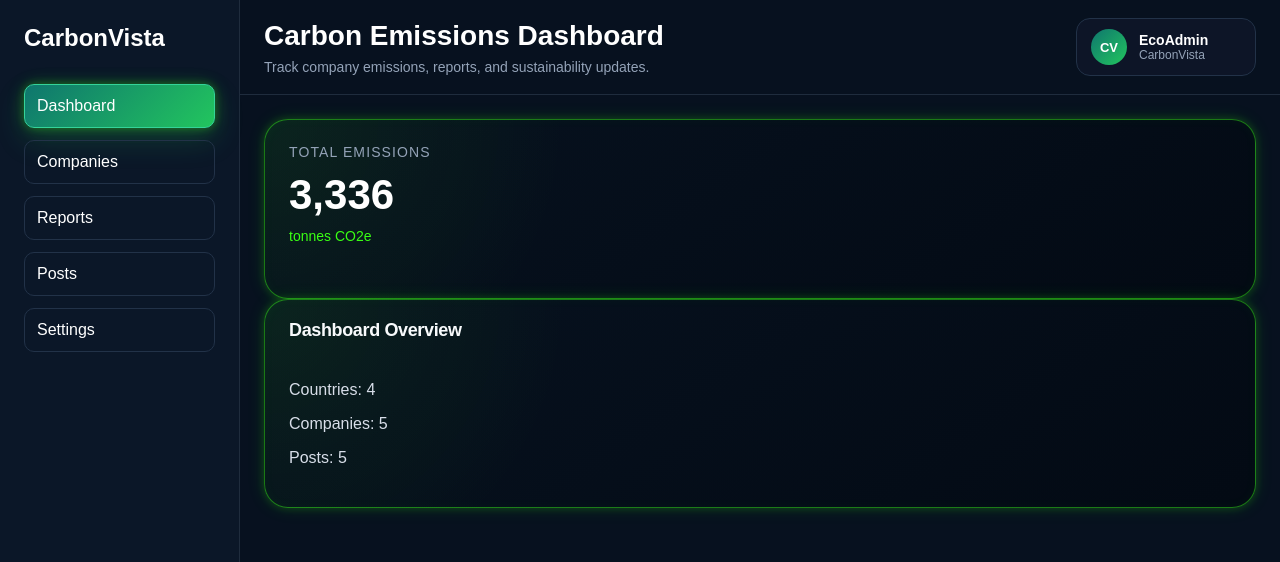
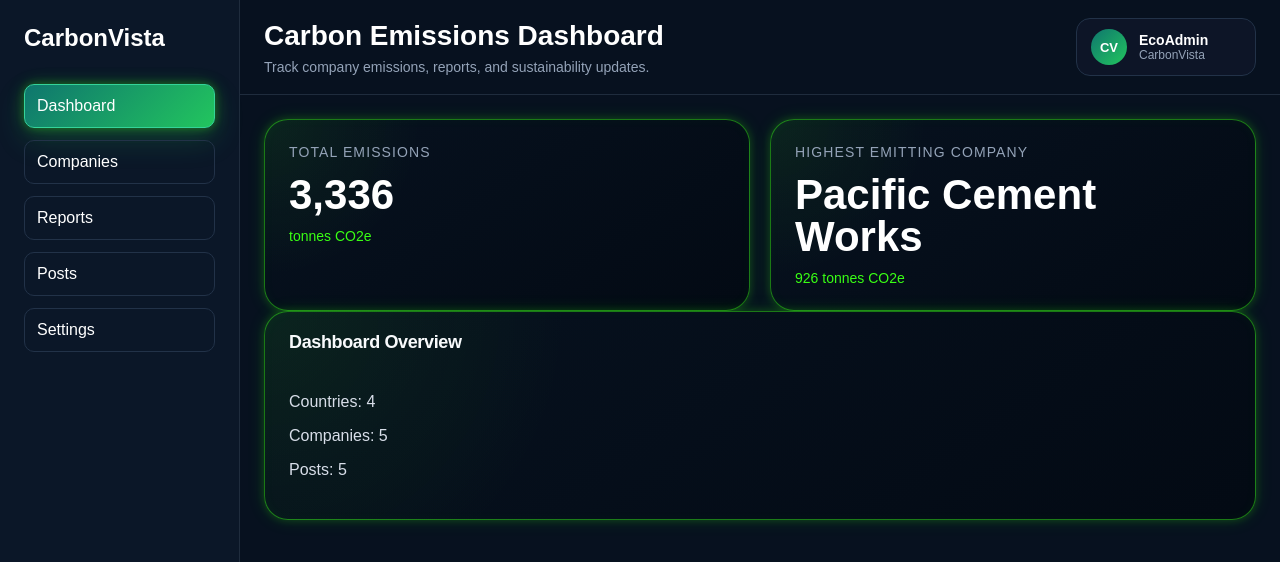
Before and after one commit to Jayzeek2025/Carbon-Emission-Dashboard, a Next.js app: page / in a window 1280 px wide. Shown: the top 562 px of the page. Built offline with nearby package versions, Linux system fonts and the light colour scheme.

Commit message:
feat: add highest emitting company summary card

```diff
--- a/src/components/dashboard/SummaryCards.tsx
+++ b/src/components/dashboard/SummaryCards.tsx
@@ -1,6 +1,10 @@
 import Card from "@/components/ui/Card";
 import type { Company } from "@/types/emissions";
-import { getTotalEmissions } from "@/utils/emissions";
+import {
+  getCompanyTotalEmissions,
+  getHighestEmittingCompany,
+  getTotalEmissions,
+} from "@/utils/emissions";
 
 import "./SummaryCards.css";
 
@@ -8,25 +12,37 @@ type SummaryCardsProps = {
   companies: Company[];
 };
 
-export default function SummaryCards({
-  companies,
-}: SummaryCardsProps) {
-  const totalEmissions =
-    getTotalEmissions(companies);
+export default function SummaryCards({ companies }: SummaryCardsProps) {
+  const totalEmissions = getTotalEmissions(companies);
+  const highestEmittingCompany = getHighestEmittingCompany(companies);
 
   return (
     <div className="summary-cards">
       <Card className="summary-card">
-        <div className="summary-card__label">
-          Total Emissions
-        </div>
+        <div className="summary-card__label">Total Emissions</div>
 
         <div className="summary-card__value">
           {totalEmissions.toLocaleString()}
         </div>
 
+        <div className="summary-card__unit">tonnes CO2e</div>
+      </Card>
+
+      <Card className="summary-card">
+        <div className="summary-card__label">
+          Highest Emitting Company
+        </div>
+
+        <div className="summary-card__value summary-card__value--company">
+          {highestEmittingCompany?.name ?? "-"}
+        </div>
+
         <div className="summary-card__unit">
-          tonnes CO2e
+          {highestEmittingCompany
+            ? `${getCompanyTotalEmissions(
+                highestEmittingCompany,
+              ).toLocaleString()} tonnes CO2e`
+            : "No emissions data"}
         </div>
       </Card>
     </div>
```
